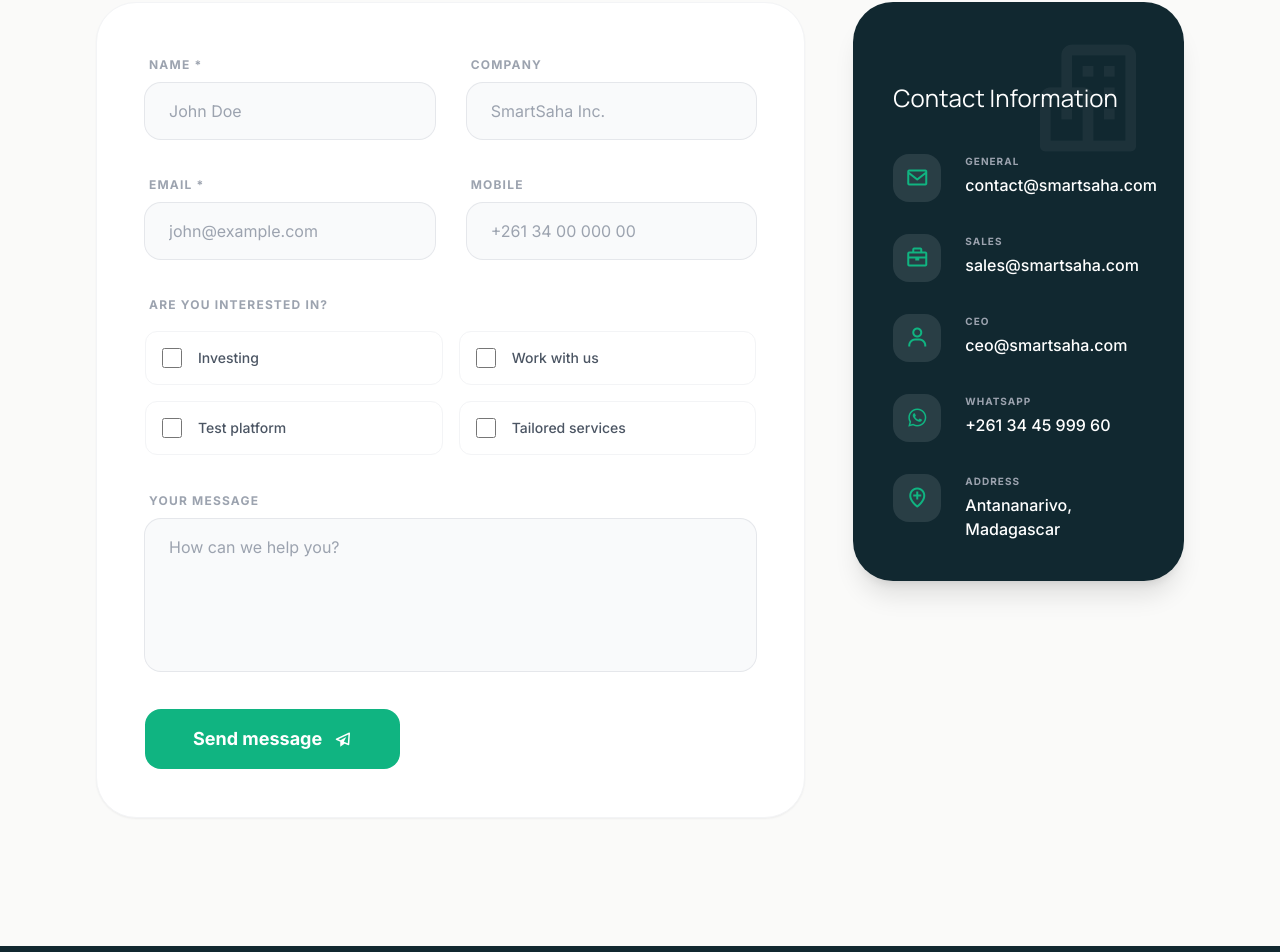
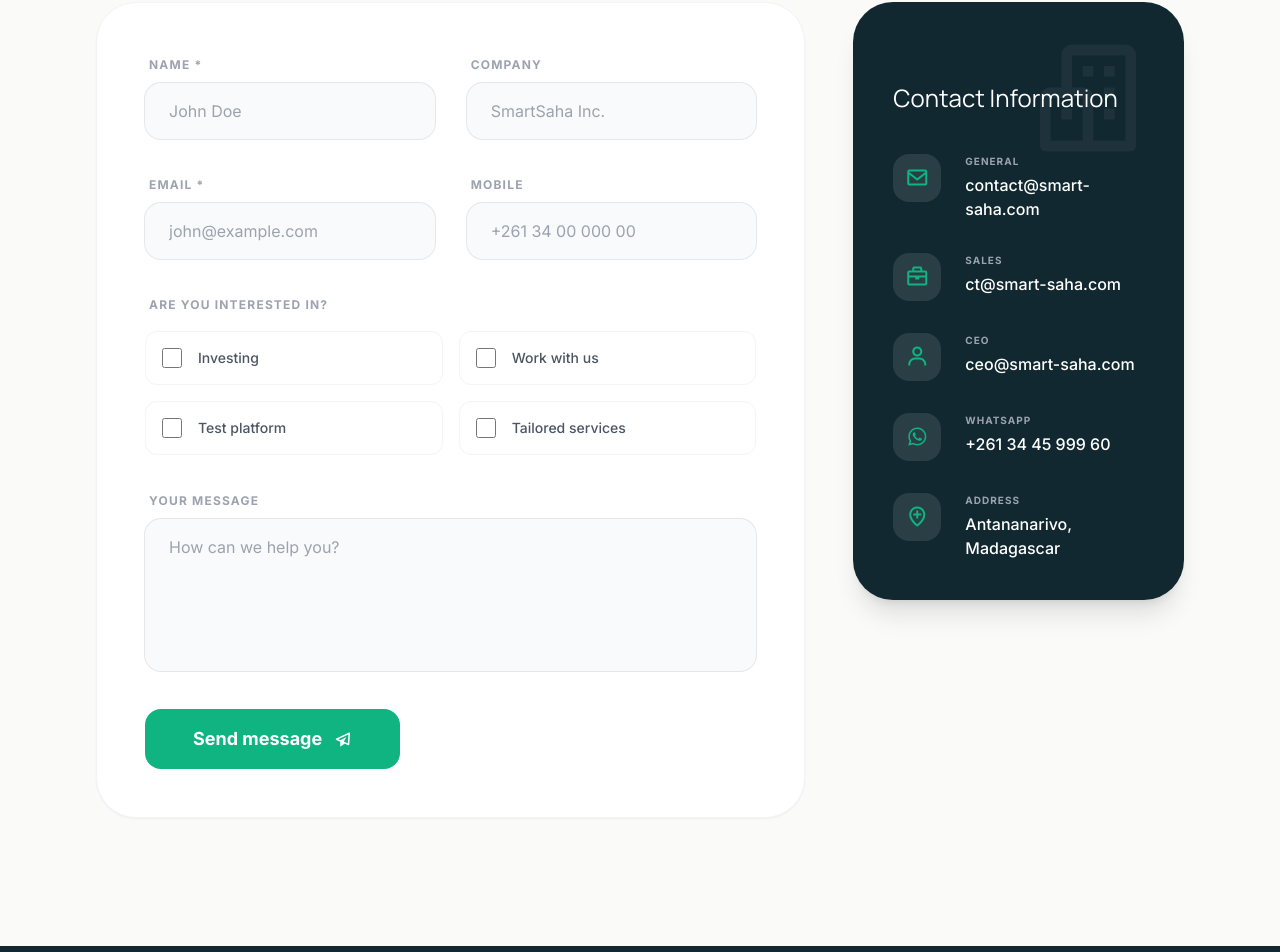
Before and after one commit to smartsaha-app/smartsaha-website, a Nuxt app: page / in a window 1280 px wide. Shown: the part 8421-9373 px from the top of the page. Built offline with nearby package versions, Linux system fonts and the light colour scheme; some icons are missing.

Commit message:
(update):Modification des information sur le contact

```diff
--- a/app/components/ContactSection.vue
+++ b/app/components/ContactSection.vue
@@ -172,9 +172,9 @@
 });
 
 const contactInfos = computed(() => [
-  { icon: 'bx bx-envelope', label: t("general"), value: 'contact@smartsaha.com' },
-  { icon: 'bx bx-briefcase', label: t("sales"), value: 'sales@smartsaha.com' },
-  { icon: 'bx bx-user', label: t("ceo"), value: 'ceo@smartsaha.com' },
+  { icon: 'bx bx-envelope', label: t("general"), value: 'contact@smart-saha.com' },
+  { icon: 'bx bx-briefcase', label: t("sales"), value: 'ct@smart-saha.com' },
+  { icon: 'bx bx-user', label: t("ceo"), value: 'ceo@smart-saha.com' },
   { icon: 'bx bxl-whatsapp', label: t("whatsapp"), value: '+261 34 45 999 60' },
   { icon: 'bx bx-location-plus', label: t("address"), value: 'Antananarivo, Madagascar' }
 ]);
```
